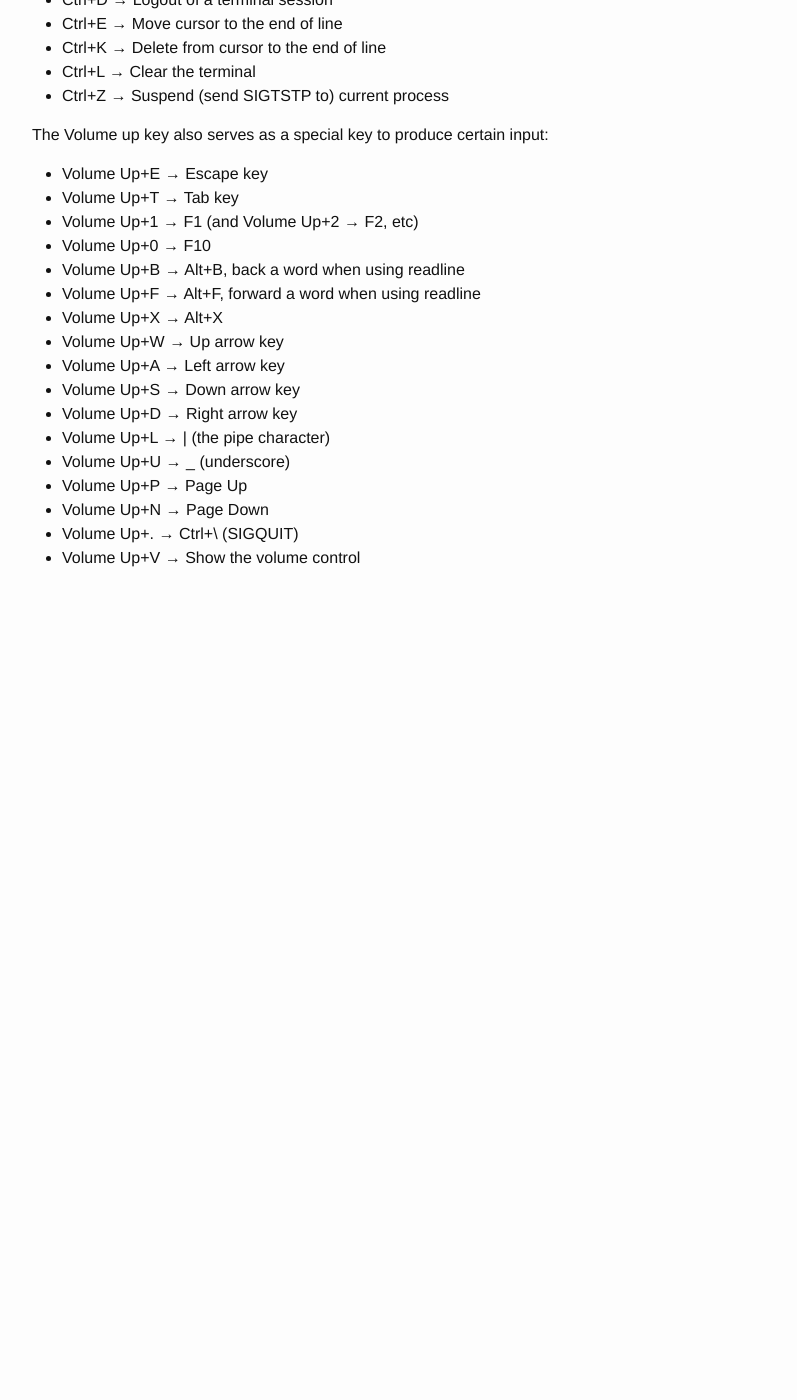
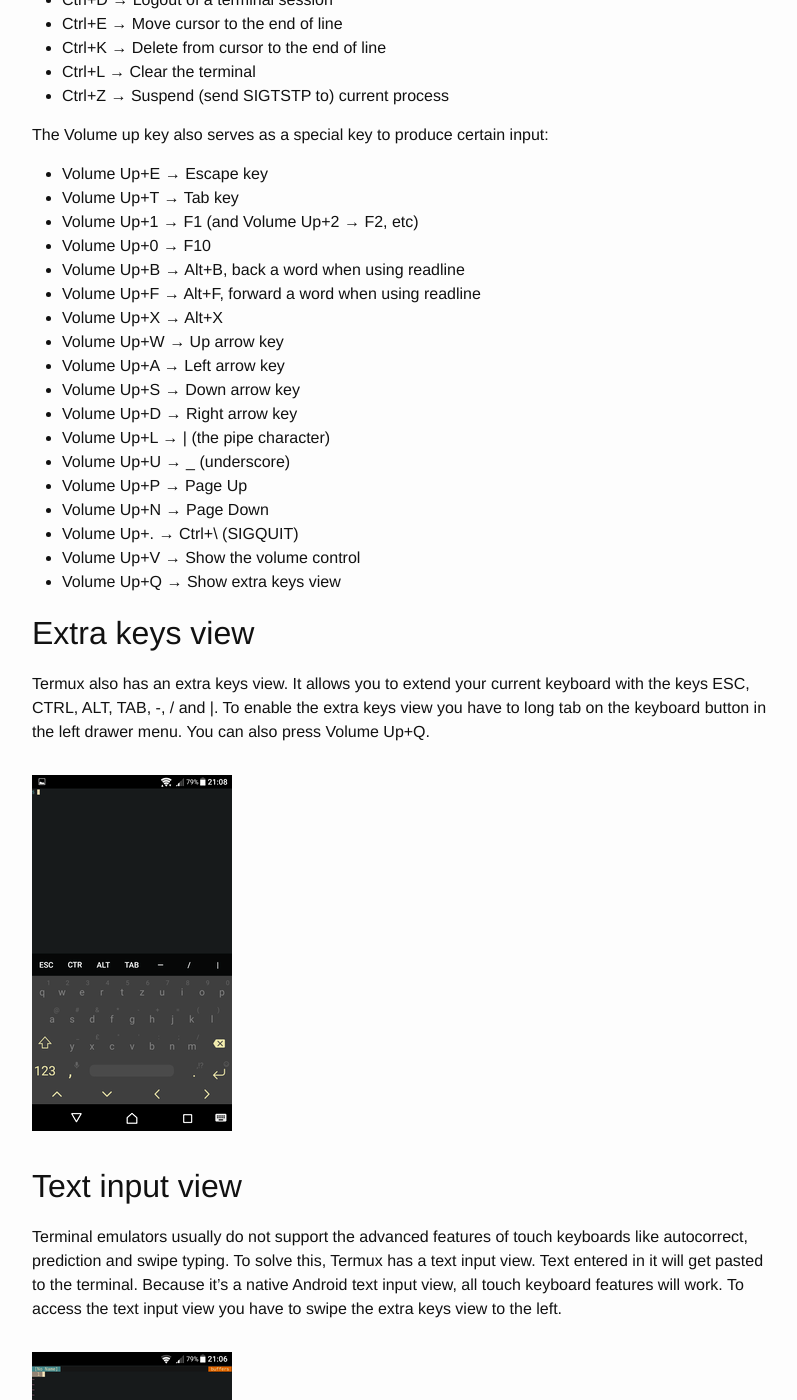
Before and after one commit to termux/termux.github.io, a Jekyll site: the page built from touch-keyboard.md, in a window 1280 px wide and 1400 px high, scrolled down 398 px. Shown: the whole window, without its empty margins (238-1035 px from the left). Built offline with Jekyll 4.4.1, drawn with Linux system fonts in a browser that asks for light colours; before the commit the page ends 1028 px from its top, so only the background shows below that.

Commit message:
Added help texts for extra keys view and text input view

```diff
--- a/touch-keyboard.md
+++ b/touch-keyboard.md
@@ -34,3 +34,16 @@ The Volume up key also serves as a special key to produce certain input:
 - Volume Up+N → Page Down
 - Volume Up+. → Ctrl+\ (SIGQUIT)
 - Volume Up+V → Show the volume control
+- Volume Up+Q → Show extra keys view
+
+## Extra keys view
+
+Termux also has an extra keys view. It allows you to extend your current keyboard with the keys ESC, CTRL, ALT, TAB, -, / and \|. To enable the extra keys view you have to long tab on the keyboard button in the left drawer menu. You can also press Volume Up+Q.
+
+![Screenshot](/files/extra_keys_view.png)
+
+## Text input view
+
+Terminal emulators usually do not support the advanced features of touch keyboards like autocorrect, prediction and swipe typing. To solve this, Termux has a text input view. Text entered in it will get pasted to the terminal. Because it's a native Android text input view, all touch keyboard features will work. To access the text input view you have to swipe the extra keys view to the left.
+
+![Screenshot](/files/text_input_view.png)
```
Also changed, not shown: files/extra_keys_view.png (added), files/text_input_view.png (added).
